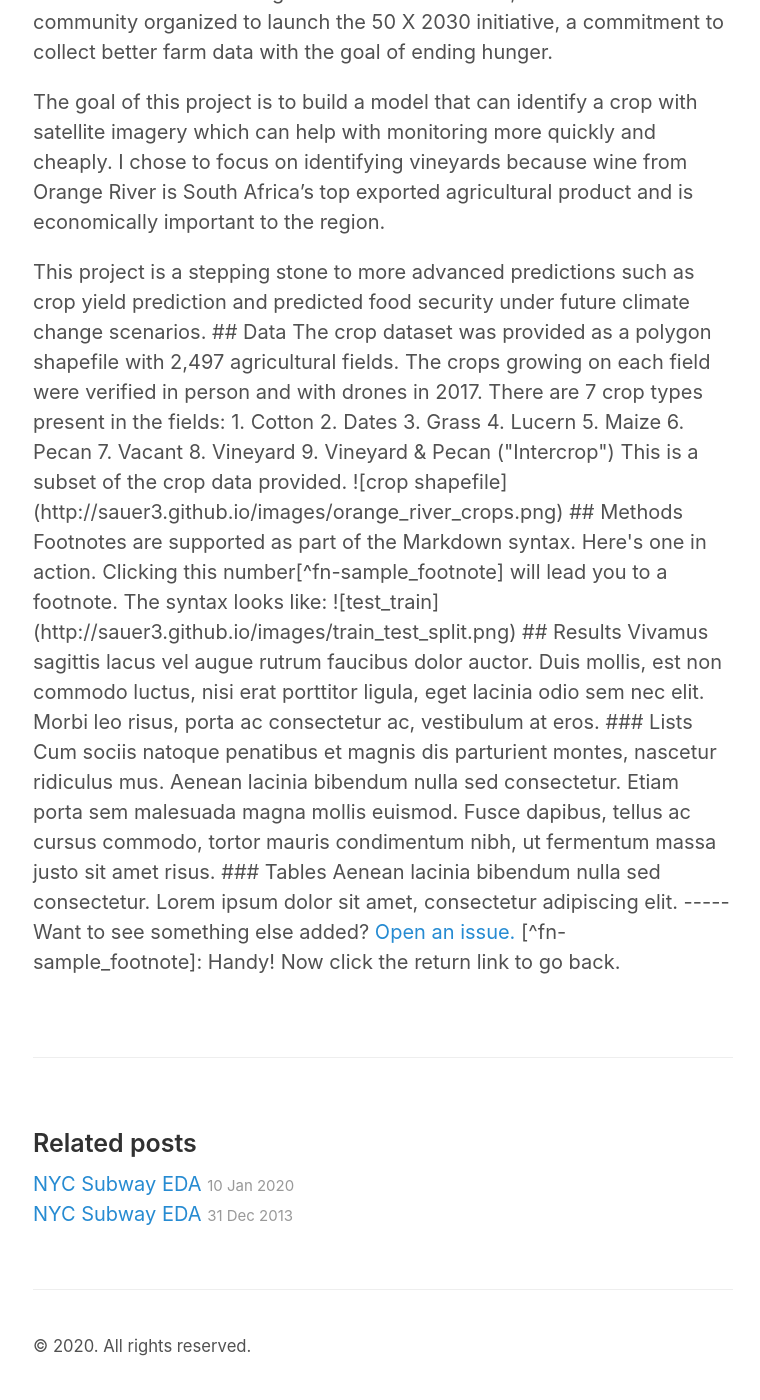
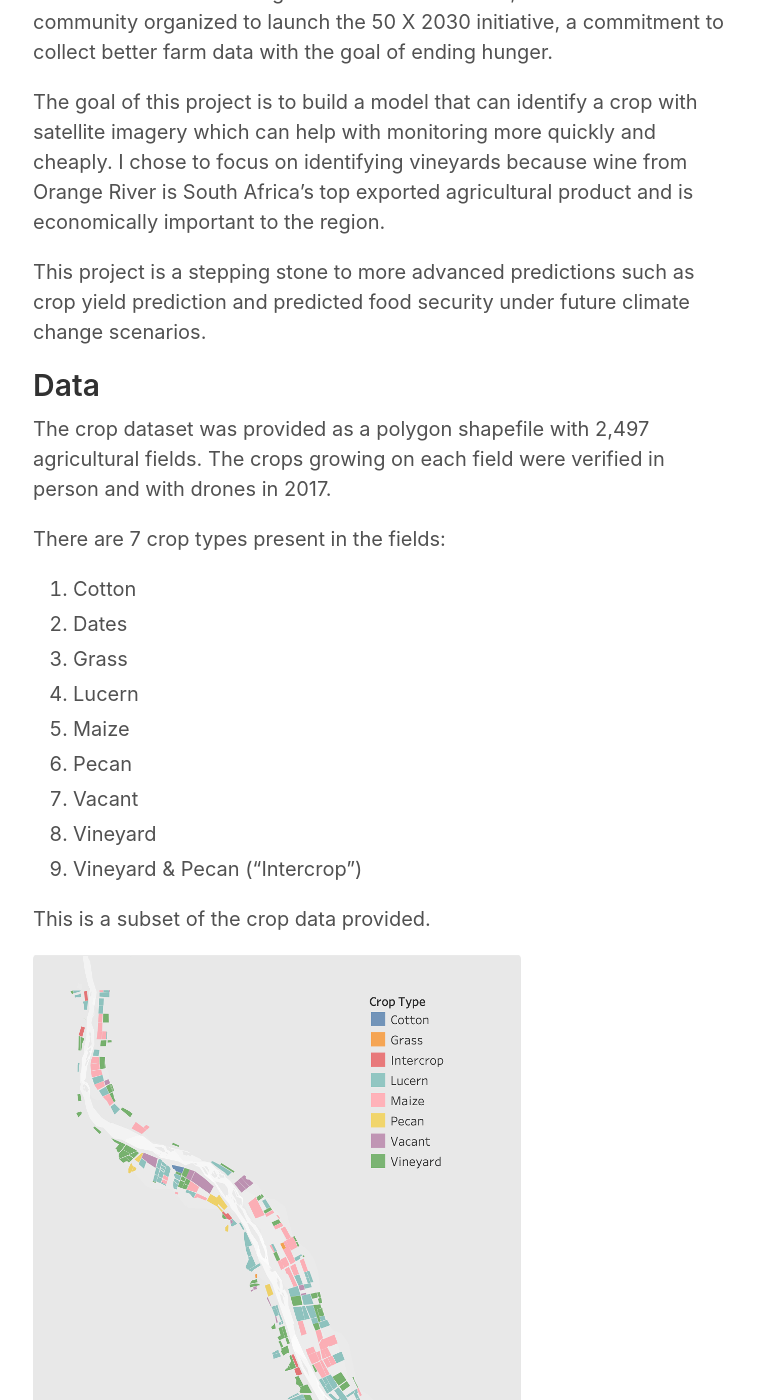
Before and after one commit to sauer3/sauer3.github.io, a Jekyll site: the page built from _posts/2020-02-16-crop-classification.md, in a window 1280 px wide and 1400 px high, scrolled down 820 px. Shown: the whole window, without its empty margins (257-1017 px from the left). Built offline with Jekyll 4.4.1, drawn with Linux system fonts in a browser that asks for light colours; some of the changed text lies outside the part shown.

Commit message:
updating post

```diff
--- a/_posts/2020-02-16-crop-classification.md
+++ b/_posts/2020-02-16-crop-classification.md
@@ -8,9 +8,9 @@ title: Crop Classification Using Satellite Imagery in the Orange River Valley, S
 ## Overview
 The Orange River is a major agricultural region in South Africa that has been stricken by drought in recent years. Accurate data is needed to improve agricultural growth and manage for vulnerability in the face of global change. Sub-Saharan Africa in particular struggles with incomplete or unreliable data in the agricultural sector. In 2018, the international community organized to launch the 50 X 2030 initiative, a commitment to collect better farm data with the goal of ending hunger.
 
-<p>The goal of this project is to build a model that can identify a crop with satellite imagery which can help with monitoring more quickly and cheaply. I chose to focus on identifying vineyards because wine from Orange River is South Africa’s top exported agricultural product and is economically important to the region.
+The goal of this project is to build a model that can identify a crop with satellite imagery which can help with monitoring more quickly and cheaply. I chose to focus on identifying vineyards because wine from Orange River is South Africa’s top exported agricultural product and is economically important to the region.
 
-<p> This project is a stepping stone to more advanced predictions such as crop yield prediction and predicted food security under future climate change scenarios.
+This project is a stepping stone to more advanced predictions such as crop yield prediction and predicted food security under future climate change scenarios.
 
 
 ## Data
```
